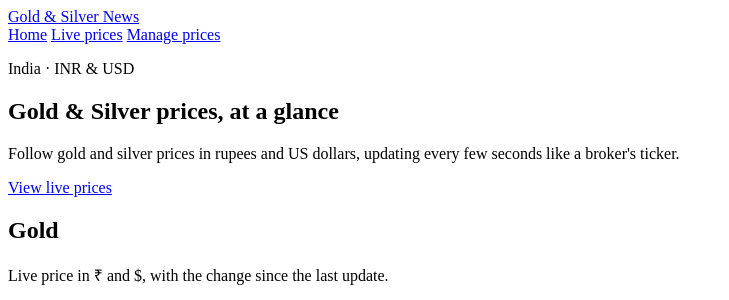
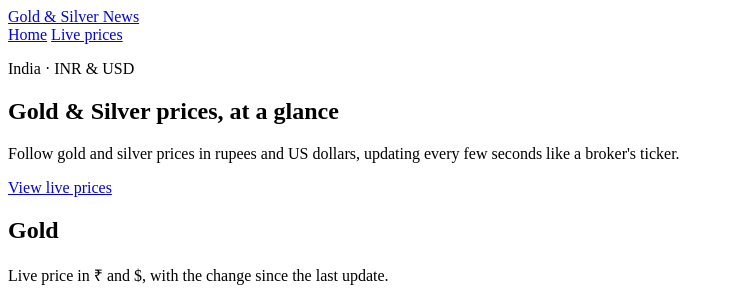
Before and after one commit to aaryan-precinct-atawane/Live-Gold-Silver, a Rails app: page / in a window 1280 px wide. Shown: the top 300 px of the page, without its empty margins (0-729 px from the left). Run offline with Rails 7, Linux system fonts and the light colour scheme; some libraries are stand-ins or nearby versions.

Commit message:
Hide Manage prices link on the homepage
Co-Authored-By: Claude Opus 5.5 <noreply@anthropic.com>

```diff
--- a/app/views/layouts/application.html.erb
+++ b/app/views/layouts/application.html.erb
@@ -29,7 +29,7 @@
       <nav>
         <%= link_to "Home", root_path %>
         <%= link_to "Live prices", prices_path %>
-        <%= link_to "Manage prices", price_entries_path %>
+        <%= link_to "Manage prices", price_entries_path unless current_page?(root_path) %>
       </nav>
     </header>
 
```
Also changed, not shown: test/controllers/home_controller_test.rb (+10 -0 lines).
